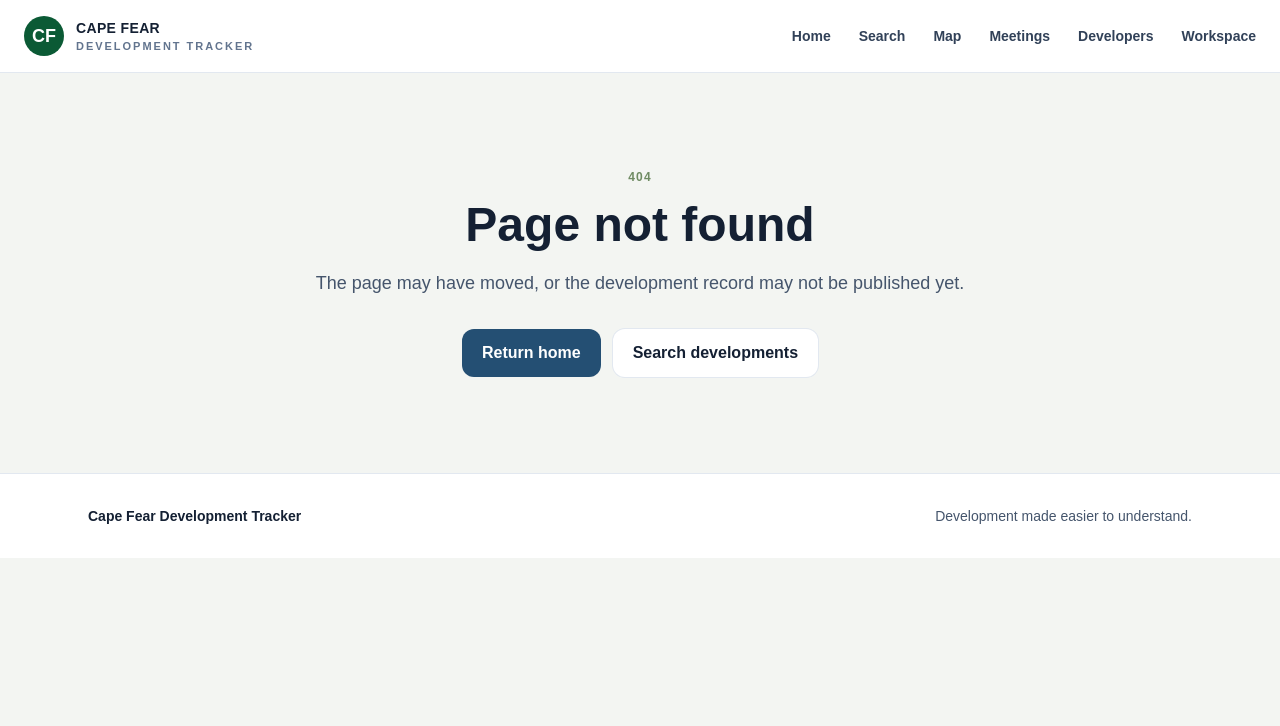
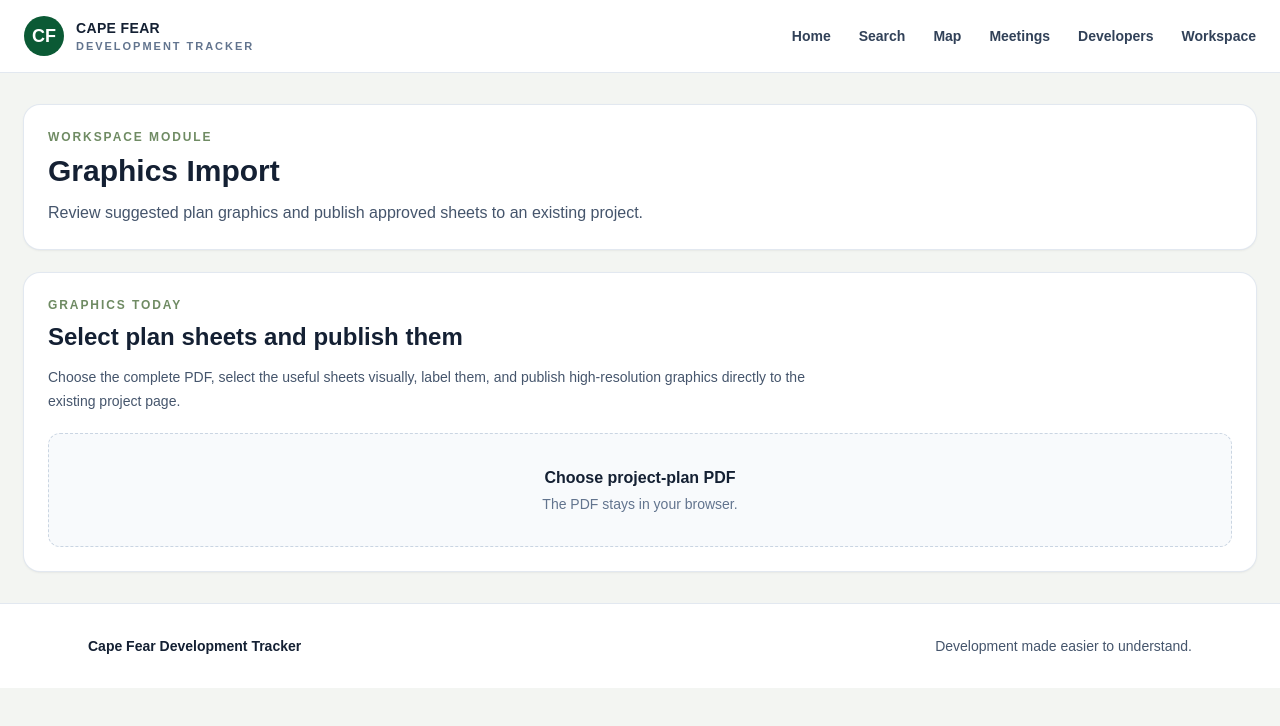
Before and after one commit to johnc0601-glitch/CFDT, a Next.js app: page /admin/graphics in a window 1280 px wide. Before the commit this address had no page. Shown: the top 726 px of the page. Built offline with nearby package versions, Linux system fonts and the light colour scheme.

Commit message:
Add live graphics workspace route

```diff
--- /dev/null
+++ b/app/admin/graphics/page.tsx
@@ -0,0 +1,20 @@
+import {Header} from '@/components/Header'
+import {Footer} from '@/components/Footer'
+import {WorkspaceShell} from '@/components/workspace/WorkspaceTools'
+import {GraphicsTodayImporter} from '@/components/workspace/GraphicsTodayImporter'
+
+export default function GraphicsPage() {
+  return (
+    <main className="min-h-screen bg-[#f3f5f2] text-[#142033]">
+      <Header />
+      <WorkspaceShell
+        eyebrow="Workspace Module"
+        title="Graphics Import"
+        description="Review suggested plan graphics and publish approved sheets to an existing project."
+      >
+        <GraphicsTodayImporter />
+      </WorkspaceShell>
+      <Footer />
+    </main>
+  )
+}
```
